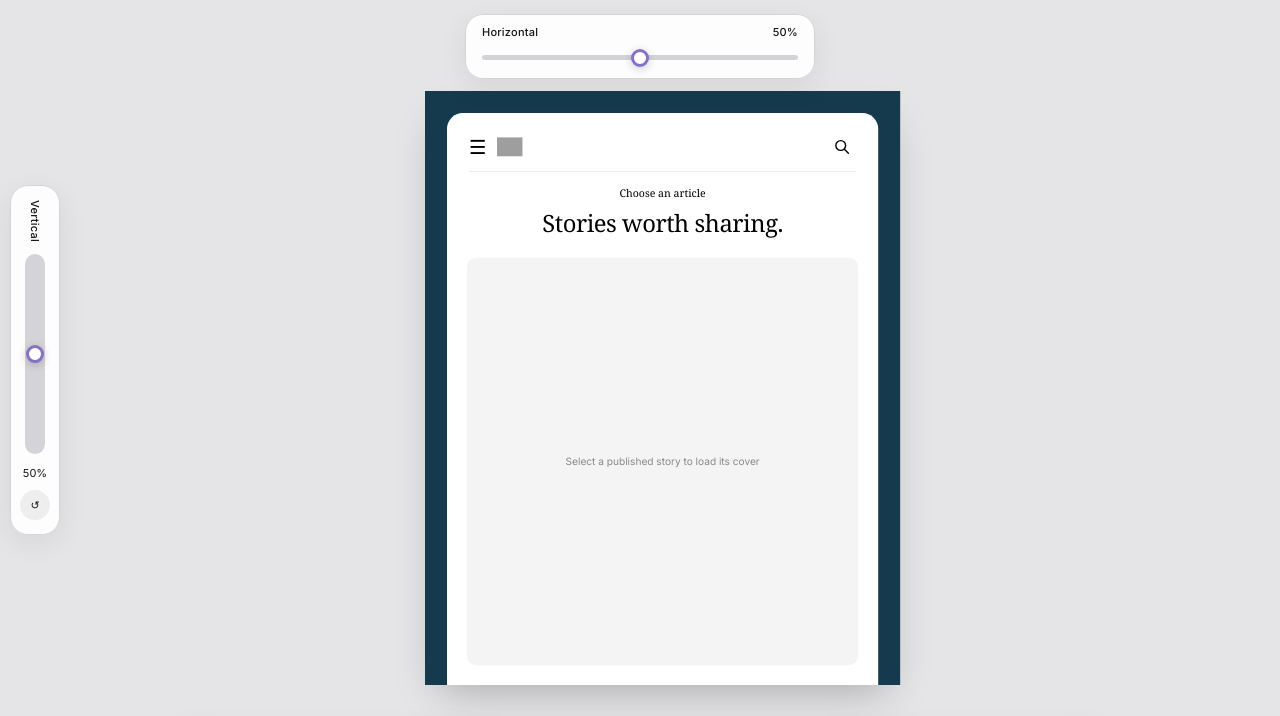
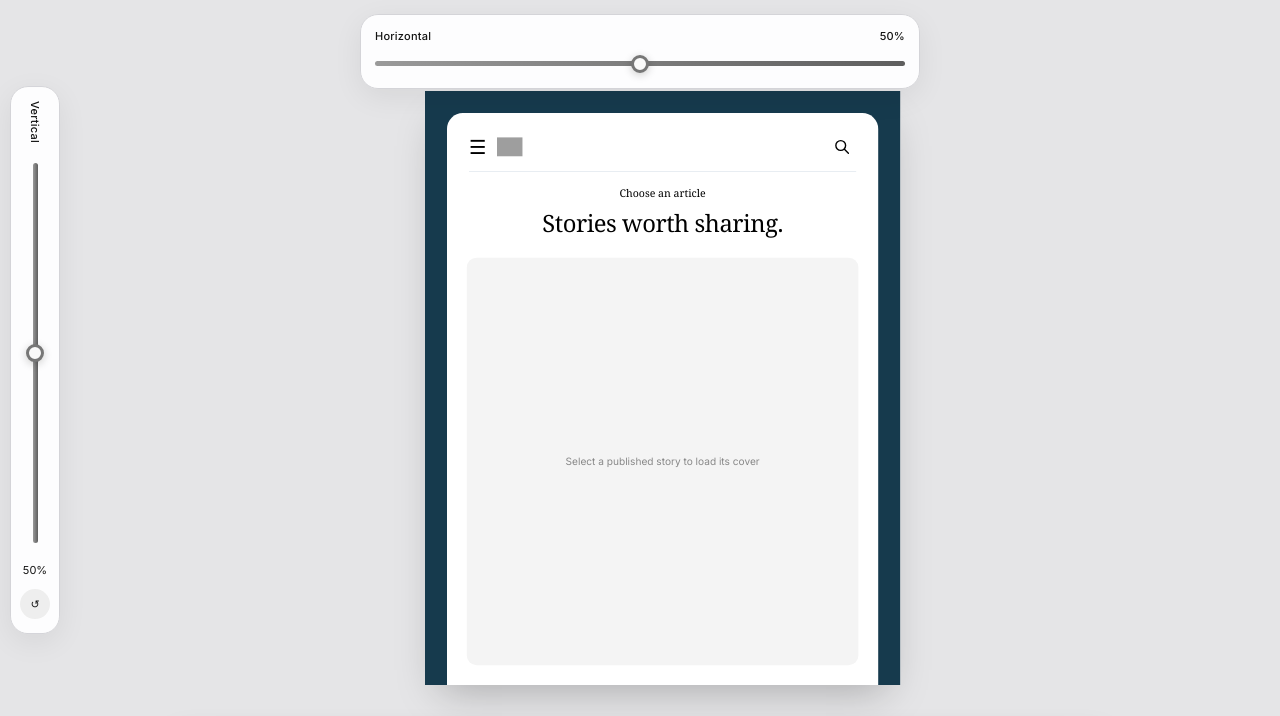
Before and after one commit to cokerf/Lagos-Meet-Featured-Poster, a website: page public/index.html in a window 1280 px wide. Shown: the top 716 px of the page. Drawn offline with nearby package versions, Linux system fonts and the light colour scheme; grey boxes are pictures that could not be loaded; a web font is replaced by a local one.

Commit message:
Match framing sliders with longer greyscale styling

```diff
--- a/public/style.css
+++ b/public/style.css
@@ -79,3 +79,17 @@ input[type=range]::-moz-range-thumb{width:13px;height:13px;border-radius:50%;bac
 main{padding-top:90px;padding-left:70px;padding-right:24px}
 @media(max-width:720px){.panel-logo{width:110px;height:30px}.position-y{left:5px;width:42px;padding:12px 5px}.position-y label{font-size:10px}main{padding-left:55px;padding-right:12px}.colour-panel{right:16px}}
 @media(max-width:420px){.panel-logo{width:100px;height:28px}.position-x{padding:8px 12px}.colour-presets{gap:5px}}
+
+/* Matching greyscale framing controls, extended in both directions. */
+.position-control{border-radius:18px;padding:14px;background:var(--panel);border:1px solid var(--border);box-shadow:0 8px 30px #0001}
+.position-x{width:min(560px,calc(100vw - 110px))}
+.position-x label{display:flex;align-items:center;justify-content:space-between;margin-bottom:10px}
+.position-x input{height:5px;margin:8px 0;width:100%}
+.position-y{width:50px;padding:14px 8px;gap:12px}
+.position-y input{height:min(380px,48dvh);width:5px;margin:8px}
+.position-control input[type=range]{background:linear-gradient(90deg,#9a9a9a,#5e5e5e);accent-color:#777}
+.position-control input[type=range]::-webkit-slider-thumb{background:#fafafa;border:3px solid #777;box-shadow:0 2px 8px #0003}
+.position-control input[type=range]::-moz-range-thumb{background:#fafafa;border:3px solid #777;box-shadow:0 2px 8px #0003}
+[data-mode=dark] .position-control input[type=range]{background:linear-gradient(90deg,#555,#aaa)}
+.controls #downloadVideo{background:var(--accent);color:var(--accent-text)}
+@media(max-width:420px){.position-x{padding:14px;width:calc(100vw - 90px)}.position-y{width:42px;padding:14px 5px}}
```
